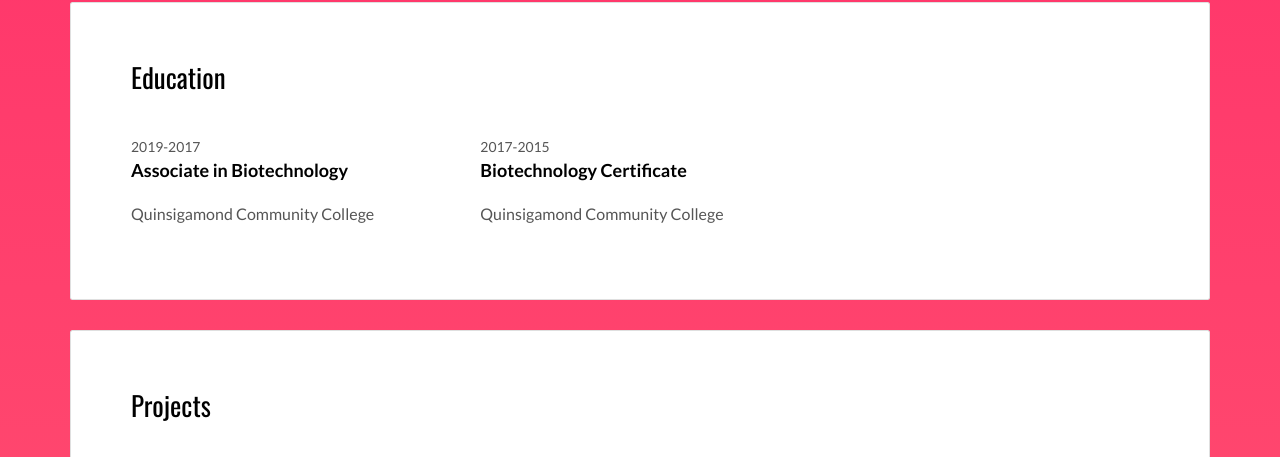
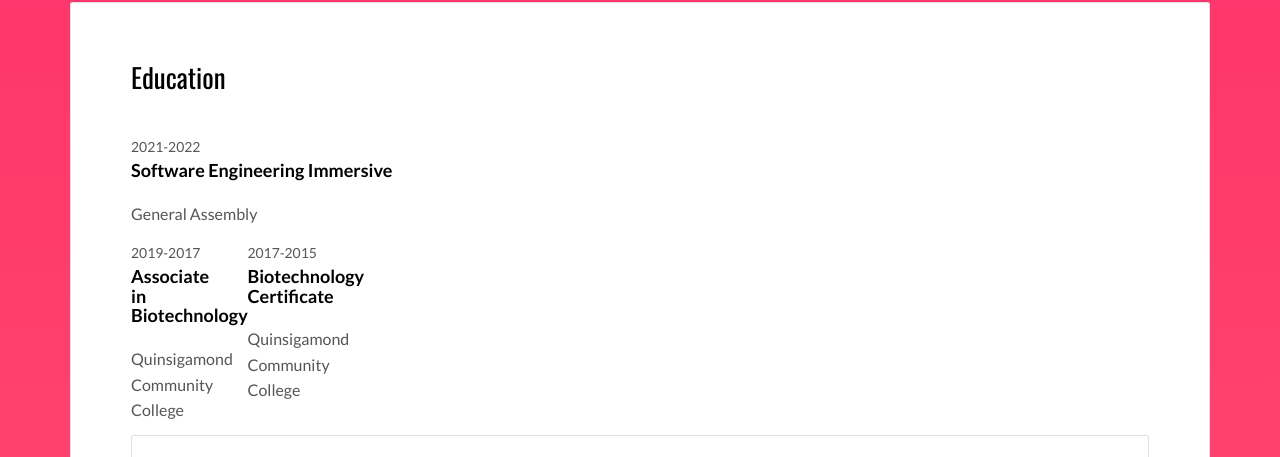
Before and after one commit to JohnnyWiseau141/portfolio, a plain HTML site: page index.html in a window 1280 px wide. Shown: the part 2000-2457 px from the top of the page. Drawn offline with nearby package versions, Linux system fonts and the light colour scheme; grey boxes are pictures that could not be loaded.

Commit message:
add GA education

```diff
--- a/index.html
+++ b/index.html
@@ -137,6 +137,14 @@
         <div class="card">
           <div class="card-block">
             <h2>Education</h2>
+            <div class="row">
+              <div class="col-md-4">
+                <div class="education-experience">
+                  <small class="date">2021-2022</small>
+                  <h3 class="h5 date-title">Software Engineering Immersive</h3>
+                  <p>General Assembly</p>
+                </div>
+
             <div class="row">
               <div class="col-md-4">
                 <div class="education-experience">
```
